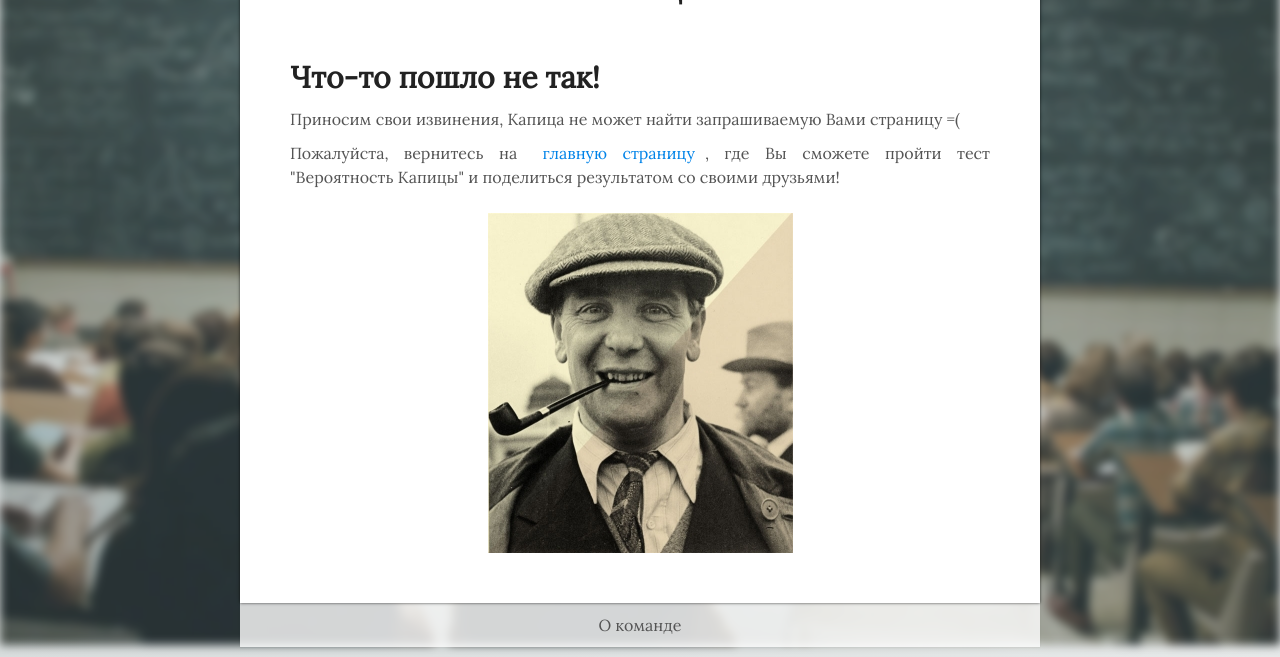
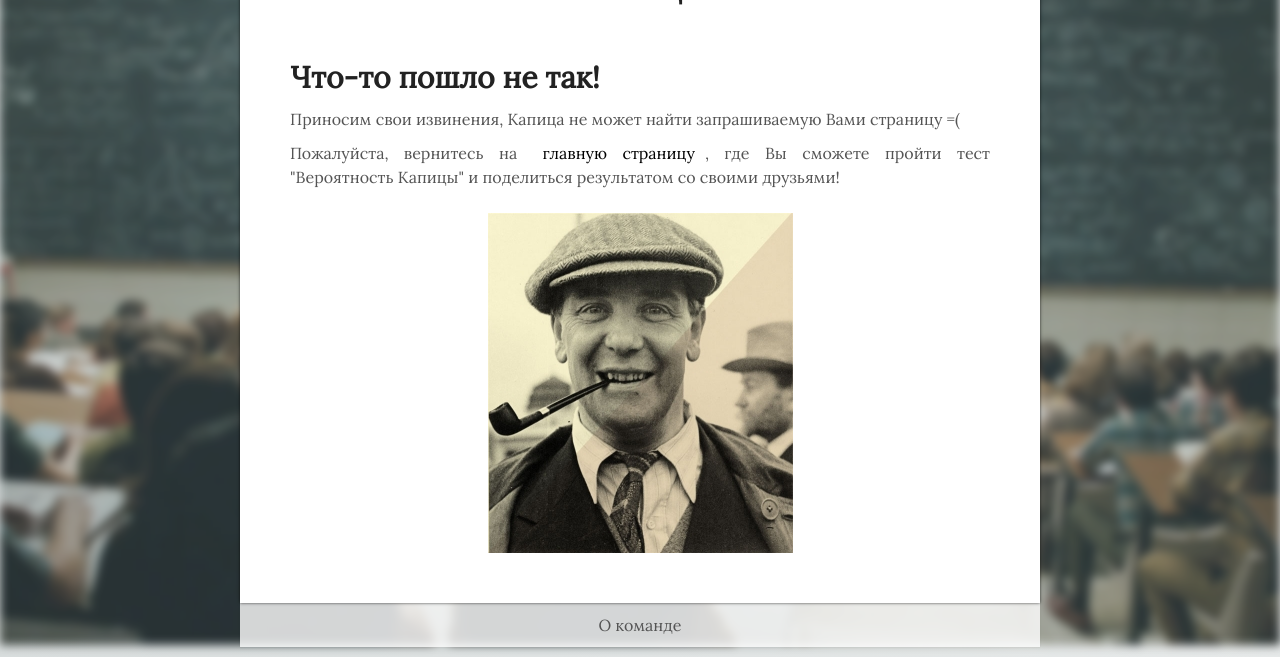
Before and after one commit to caffeinum/kapitsa, a website: page static/404.html in a window 1280 px wide. Shown: the part 155-812 px from the top of the page. Drawn offline with nearby package versions, Linux system fonts and the light colour scheme.

Commit message:
color of link in 404

```diff
--- a/static/404.html
+++ b/static/404.html
@@ -27,7 +27,7 @@
             <h1 class="col-xs-6">Вероятность Капицы</h1> <img src="img/мфти.jpg" class="col-xs-3"> </div>
         <h2>Что-то пошло не так!</h2>
         <p> Приносим свои извинения, Капица не может найти запрашиваемую Вами страницу =(</p>
-        <p> Пожалуйста, вернитесь на <a href="./index.html">главную страницу</a>, где Вы сможете пройти тест "Вероятность Капицы" и поделиться результатом со своими друзьями! </p>
+        <p> Пожалуйста, вернитесь на <a href="./index.html" style="color:black">главную страницу</a>, где Вы сможете пройти тест "Вероятность Капицы" и поделиться результатом со своими друзьями! </p>
     <img id="image" class="img-responsive center-block vcenter hide" style="margin-top: 10px" src="img/kapitsa_smoking_1.jpg">
     </div>
 
```
